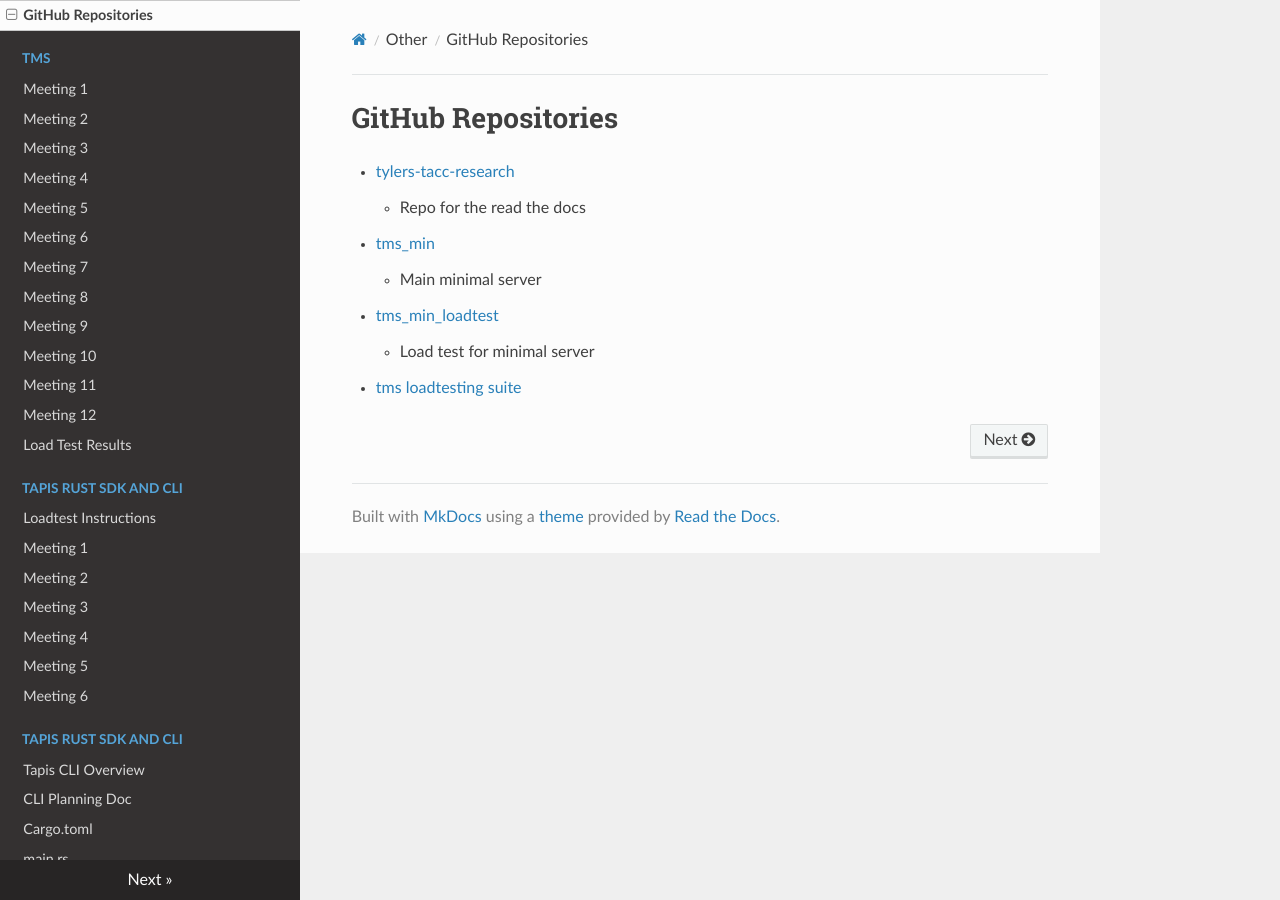
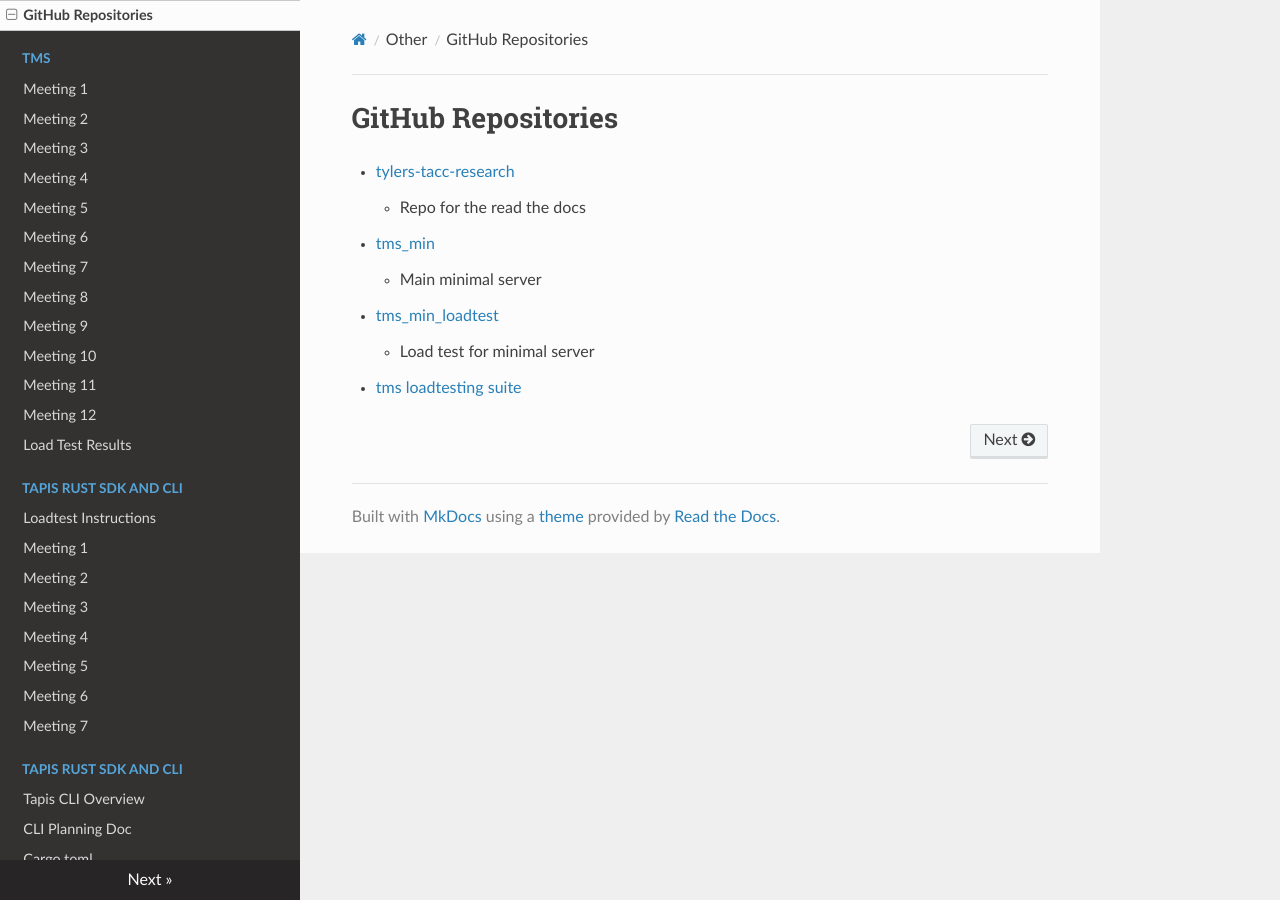
Before and after one commit to tyler0852/tylers-tacc-research, an MkDocs documentation site: the page built from docs/other/githublinks.md, in a window 1280 px wide. Built offline with MkDocs 1.6.1, drawn with Linux system fonts in a browser that asks for light colours; nearby versions of some CDN libraries.

Commit message:
updated mkdocs

```diff
--- a/mkdocs.yml
+++ b/mkdocs.yml
@@ -29,6 +29,7 @@ nav:
       - Meeting 4: tapis/meeting-4.md
       - Meeting 5: tapis/meeting-5.md
       - Meeting 6: tapis/meeting-6.md
+      - Meeting 7: tapis/meeting-7.md
   - Tapis Rust SDK and CLI:
       - Tapis CLI Overview: tapis/cli-overview.md
       - CLI Planning Doc: tapis/cli-planning.md
```
